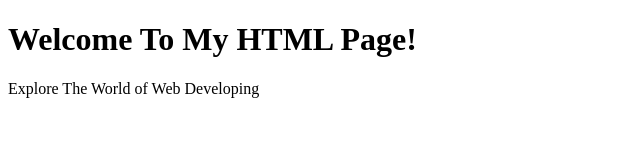
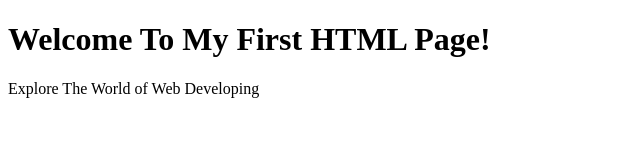
Before and after one commit to KJGulane/KJGulane.github.io, a plain HTML site: page index.html in a window 1280 px wide. Shown: the whole page, without its empty margins (0-640 px from the left). Drawn offline with Linux system fonts and the light colour scheme.

Commit message:
Update index.html

```diff
--- a/index.html
+++ b/index.html
@@ -5,7 +5,7 @@
 	<meta charset="UTF-8">
 </head>
 <body>
-	<h1>Welcome To My HTML Page!</h1>
+	<h1>Welcome To My First HTML Page!</h1>
 	<p>Explore The World of Web Developing</p>
 </body>
 </html>
```
